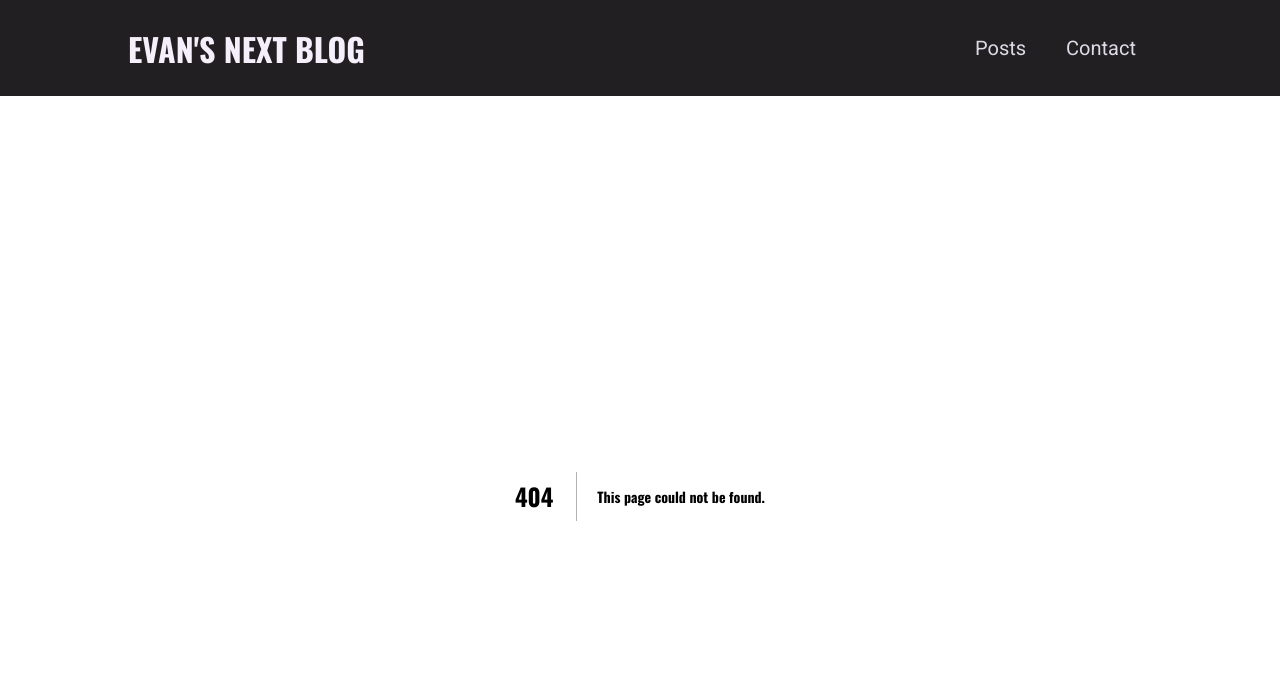
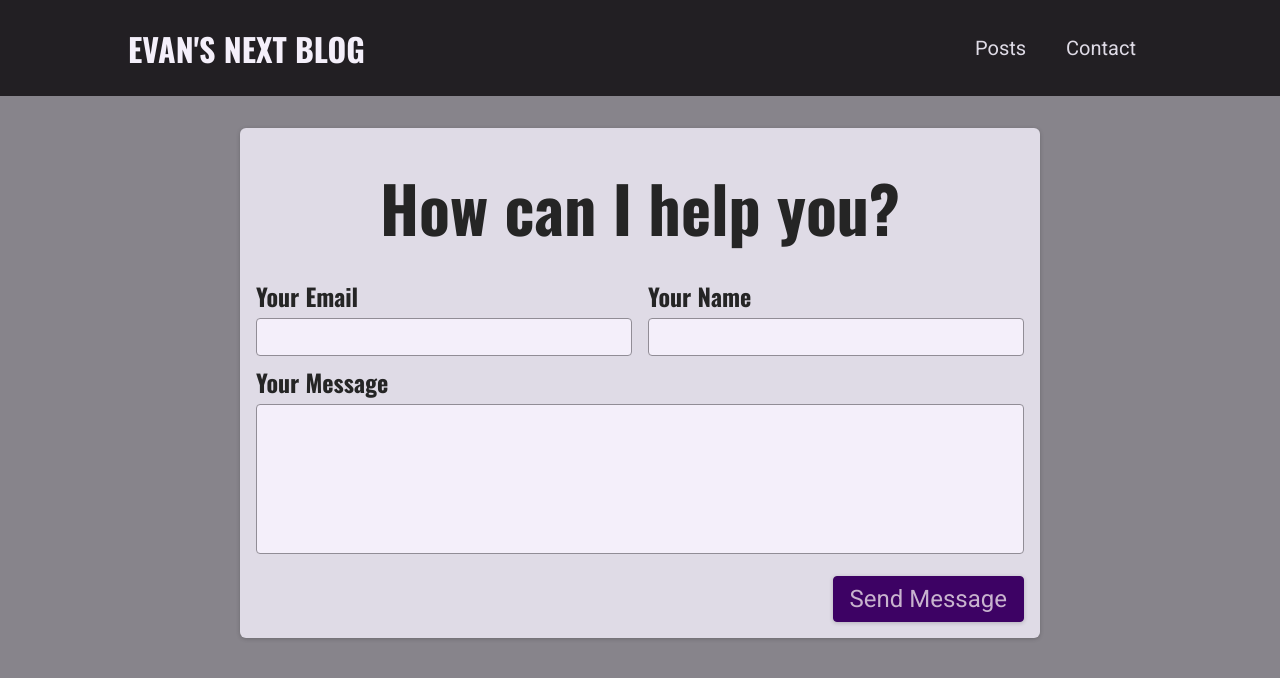
Before and after one commit to elvan/blogs-app-nextjs-react-example, a Next.js app: page /contact in a window 1280 px wide. Before the commit this address had no page. Shown: the top 678 px of the page. Built offline with nearby package versions, Linux system fonts and the light colour scheme.

Commit message:
displaying the contact form

```diff
--- a/pages/_document.js
+++ b/pages/_document.js
@@ -1,13 +1,18 @@
-import { Html, Head, Main, NextScript } from 'next/document'
+import Document, { Head, Html, Main, NextScript } from 'next/document';
 
-export default function Document() {
+class MyDocument extends Document {
+  render() {
     return (
-    <Html lang="en">
+      <Html lang='en'>
         <Head />
         <body>
           <Main />
           <NextScript />
+          <div id='notifications'></div>
         </body>
       </Html>
-  )
+    );
   }
+}
+
+export default MyDocument;
--- /dev/null
+++ b/pages/contact.js
@@ -0,0 +1,18 @@
+import Head from 'next/head';
+import { Fragment } from 'react';
+
+import ContactForm from '../components/contact/contact-form';
+
+function ContactPage() {
+  return (
+    <Fragment>
+      <Head>
+        <title>Contact Me</title>
+        <meta name='description' content='Send me your messages!' />
+      </Head>
+      <ContactForm />
+    </Fragment>
+  );
+}
+
+export default ContactPage;
```
Lines whose indentation alone changed are shown as unchanged.
